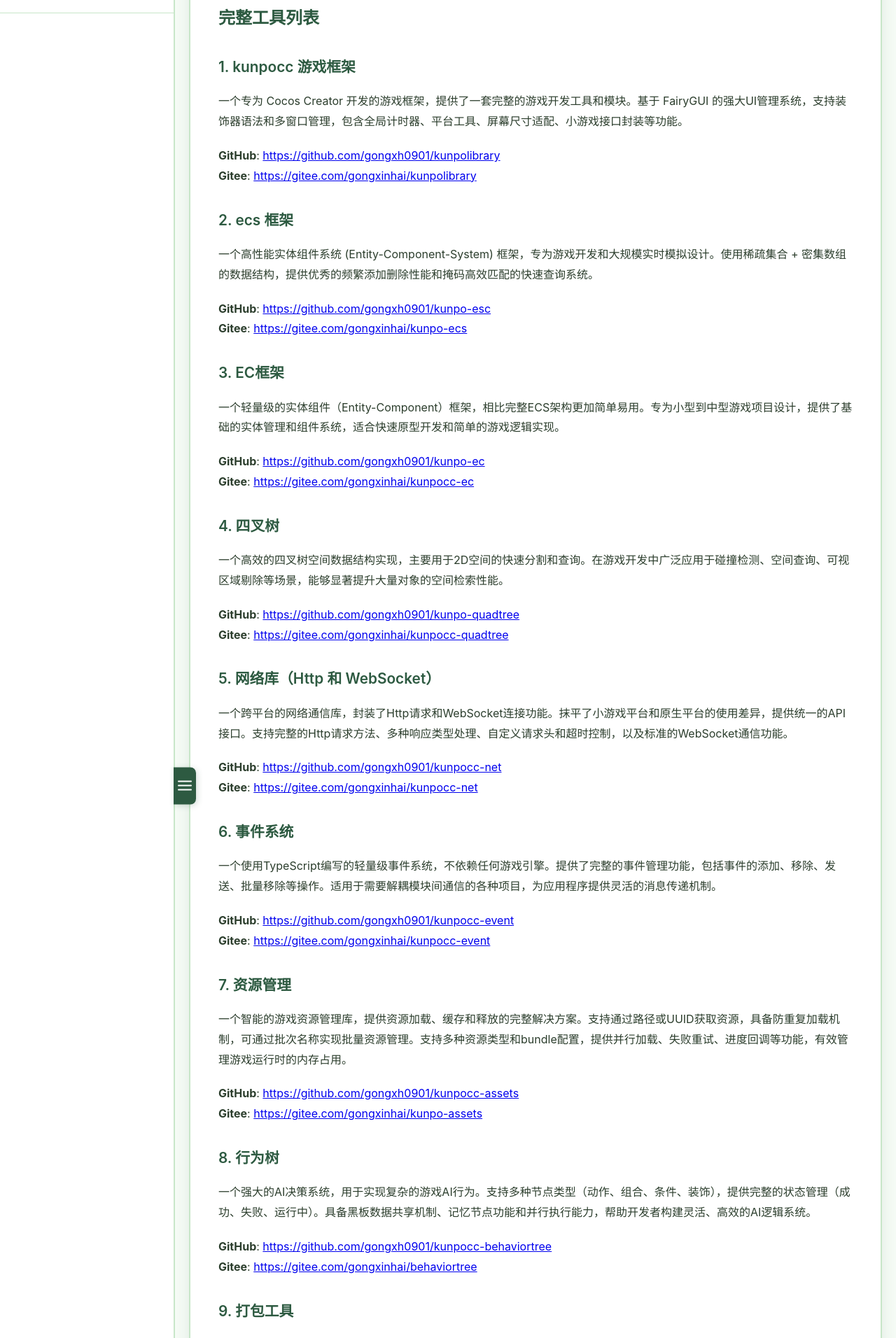
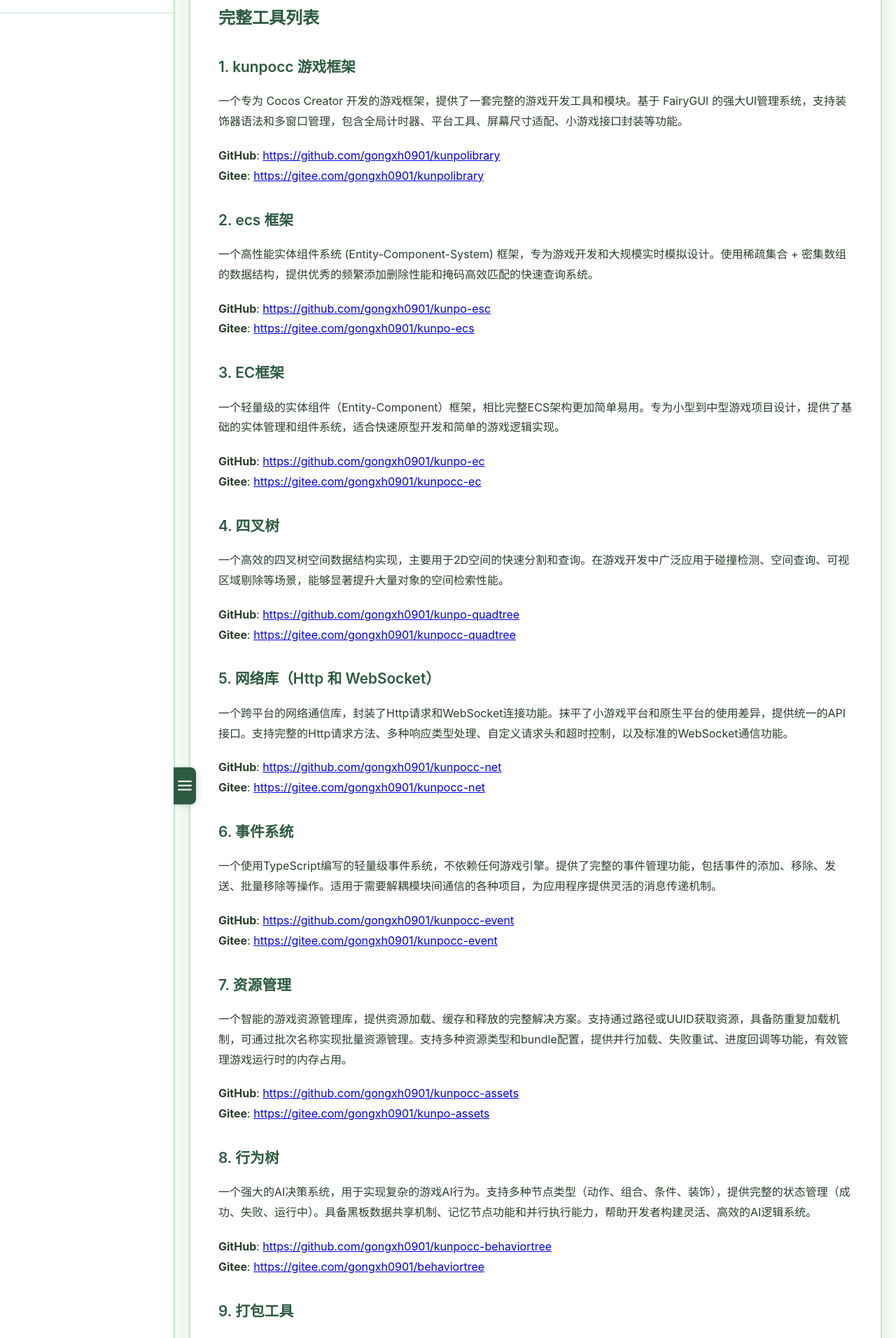
Before and after one commit to Gongxh0901/gongxh.github.io, a Jekyll site: the page built from _posts/opensource/2024-12-29-开源项目集合.md, in a window 1280 px wide. Shown: the part 624-2536 px from the top of the page at 70% size. Built offline with Jekyll 4.4.1, drawn with Linux system fonts in a browser that asks for light colours; some of the changed lines change nothing that is shown; some of the changed text lies outside the part shown.

Commit message:
更新所有gitee的地址

```diff
--- a/_posts/opensource/2024-12-29-开源项目集合.md
+++ b/_posts/opensource/2024-12-29-开源项目集合.md
@@ -19,55 +19,55 @@
 一个专为 Cocos Creator 开发的游戏框架，提供了一套完整的游戏开发工具和模块。基于 FairyGUI 的强大UI管理系统，支持装饰器语法和多窗口管理，包含全局计时器、平台工具、屏幕尺寸适配、小游戏接口封装等功能。
 
 **GitHub**: [https://github.com/gongxh0901/kunpolibrary](https://github.com/gongxh0901/kunpolibrary)
-**Gitee**: [https://gitee.com/gongxinhai/kunpolibrary](https://gitee.com/gongxinhai/kunpolibrary)
+**Gitee**: [https://gitee.com/gongxh0901/kunpolibrary](https://gitee.com/gongxh0901/kunpolibrary)
 
 ### 2. ecs 框架
 一个高性能实体组件系统 (Entity-Component-System) 框架，专为游戏开发和大规模实时模拟设计。使用稀疏集合 + 密集数组的数据结构，提供优秀的频繁添加删除性能和掩码高效匹配的快速查询系统。
 
 **GitHub**: [https://github.com/gongxh0901/kunpo-esc](https://github.com/gongxh0901/kunpo-esc)
-**Gitee**: [https://gitee.com/gongxinhai/kunpo-ecs](https://gitee.com/gongxinhai/kunpo-ecs)
+**Gitee**: [https://gitee.com/gongxh0901/kunpo-ecs](https://gitee.com/gongxh0901/kunpo-ecs)
 
 ### 3. EC框架
 一个轻量级的实体组件（Entity-Component）框架，相比完整ECS架构更加简单易用。专为小型到中型游戏项目设计，提供了基础的实体管理和组件系统，适合快速原型开发和简单的游戏逻辑实现。
 
 **GitHub**: [https://github.com/gongxh0901/kunpo-ec](https://github.com/gongxh0901/kunpo-ec)
-**Gitee**: [https://gitee.com/gongxinhai/kunpocc-ec](https://gitee.com/gongxinhai/kunpocc-ec)
+**Gitee**: [https://gitee.com/gongxh0901/kunpocc-ec](https://gitee.com/gongxh0901/kunpocc-ec)
 
 ### 4. 四叉树
 一个高效的四叉树空间数据结构实现，主要用于2D空间的快速分割和查询。在游戏开发中广泛应用于碰撞检测、空间查询、可视区域剔除等场景，能够显著提升大量对象的空间检索性能。
 
 **GitHub**: [https://github.com/gongxh0901/kunpo-quadtree](https://github.com/gongxh0901/kunpo-quadtree)
-**Gitee**: [https://gitee.com/gongxinhai/kunpocc-quadtree](https://gitee.com/gongxinhai/kunpocc-quadtree)
+**Gitee**: [https://gitee.com/gongxh0901/kunpocc-quadtree](https://gitee.com/gongxh0901/kunpocc-quadtree)
 
 ### 5. 网络库（Http 和 WebSocket）
 一个跨平台的网络通信库，封装了Http请求和WebSocket连接功能。抹平了小游戏平台和原生平台的使用差异，提供统一的API接口。支持完整的Http请求方法、多种响应类型处理、自定义请求头和超时控制，以及标准的WebSocket通信功能。
 
 **GitHub**: [https://github.com/gongxh0901/kunpocc-net](https://github.com/gongxh0901/kunpocc-net)
-**Gitee**: [https://gitee.com/gongxinhai/kunpocc-net](https://gitee.com/gongxinhai/kunpocc-net)
+**Gitee**: [https://gitee.com/gongxh0901/kunpocc-net](https://gitee.com/gongxh0901/kunpocc-net)
 
 ### 6. 事件系统
 一个使用TypeScript编写的轻量级事件系统，不依赖任何游戏引擎。提供了完整的事件管理功能，包括事件的添加、移除、发送、批量移除等操作。适用于需要解耦模块间通信的各种项目，为应用程序提供灵活的消息传递机制。
 
 **GitHub**: [https://github.com/gongxh0901/kunpocc-event](https://github.com/gongxh0901/kunpocc-event)
-**Gitee**: [https://gitee.com/gongxinhai/kunpocc-event](https://gitee.com/gongxinhai/kunpocc-event)
+**Gitee**: [https://gitee.com/gongxh0901/kunpocc-event](https://gitee.com/gongxh0901/kunpocc-event)
 
 ### 7. 资源管理
 一个智能的游戏资源管理库，提供资源加载、缓存和释放的完整解决方案。支持通过路径或UUID获取资源，具备防重复加载机制，可通过批次名称实现批量资源管理。支持多种资源类型和bundle配置，提供并行加载、失败重试、进度回调等功能，有效管理游戏运行时的内存占用。
 
 **GitHub**: [https://github.com/gongxh0901/kunpocc-assets](https://github.com/gongxh0901/kunpocc-assets)
-**Gitee**: [https://gitee.com/gongxinhai/kunpo-assets](https://gitee.com/gongxinhai/kunpo-assets)
+**Gitee**: [https://gitee.com/gongxh0901/kunpo-assets](https://gitee.com/gongxh0901/kunpo-assets)
 
 ### 8. 行为树
 一个强大的AI决策系统，用于实现复杂的游戏AI行为。支持多种节点类型（动作、组合、条件、装饰），提供完整的状态管理（成功、失败、运行中）。具备黑板数据共享机制、记忆节点功能和并行执行能力，帮助开发者构建灵活、高效的AI逻辑系统。
 
 **GitHub**: [https://github.com/gongxh0901/kunpocc-behaviortree](https://github.com/gongxh0901/kunpocc-behaviortree)
-**Gitee**: [https://gitee.com/gongxinhai/behaviortree](https://gitee.com/gongxinhai/behaviortree)
+**Gitee**: [https://gitee.com/gongxh0901/behaviortree](https://gitee.com/gongxh0901/behaviortree)
 
 ### 9. 打包工具
 一个基于Cocos Creator项目的全自动化打包工具，支持多平台多渠道的一键构建和发布。覆盖iOS、Android、鸿蒙、微信小游戏、抖音小游戏、支付宝小游戏等平台。集成了自动版本管理、热更新生成、CDN资源上传、包体签名、平台发布和飞书通知等完整流程，可与Jenkins等CI/CD系统无缝集成。
 
 **GitHub**: [https://github.com/gongxh0901/creator-build-tools](https://github.com/gongxh0901/creator-build-tools)
-**Gitee**: [https://gitee.com/gongxinhai/creator-build-tools](https://gitee.com/gongxinhai/creator-build-tools)
+**Gitee**: [https://gitee.com/gongxh0901/creator-build-tools](https://gitee.com/gongxh0901/creator-build-tools)
 
 ## 贡献指南
 
```
